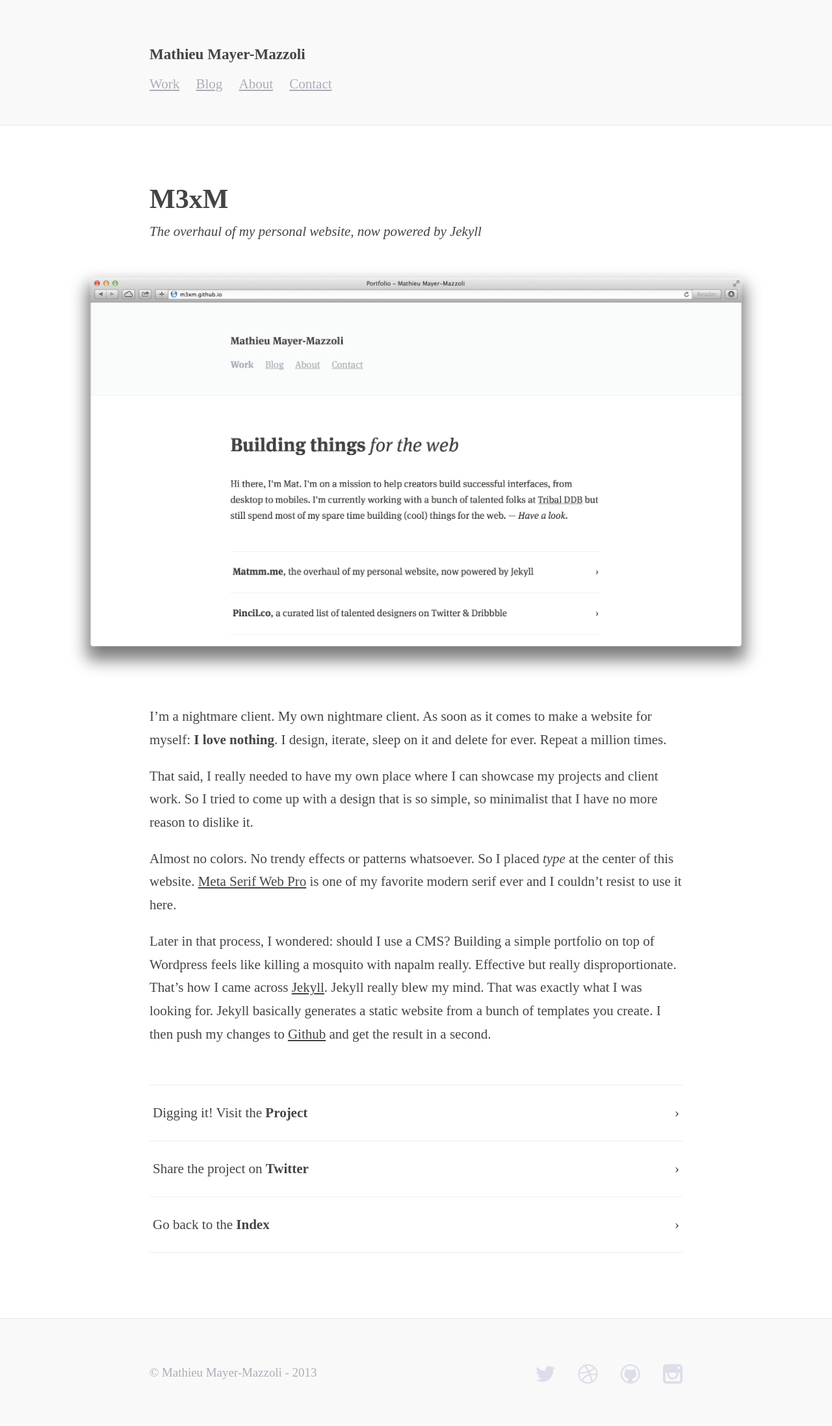
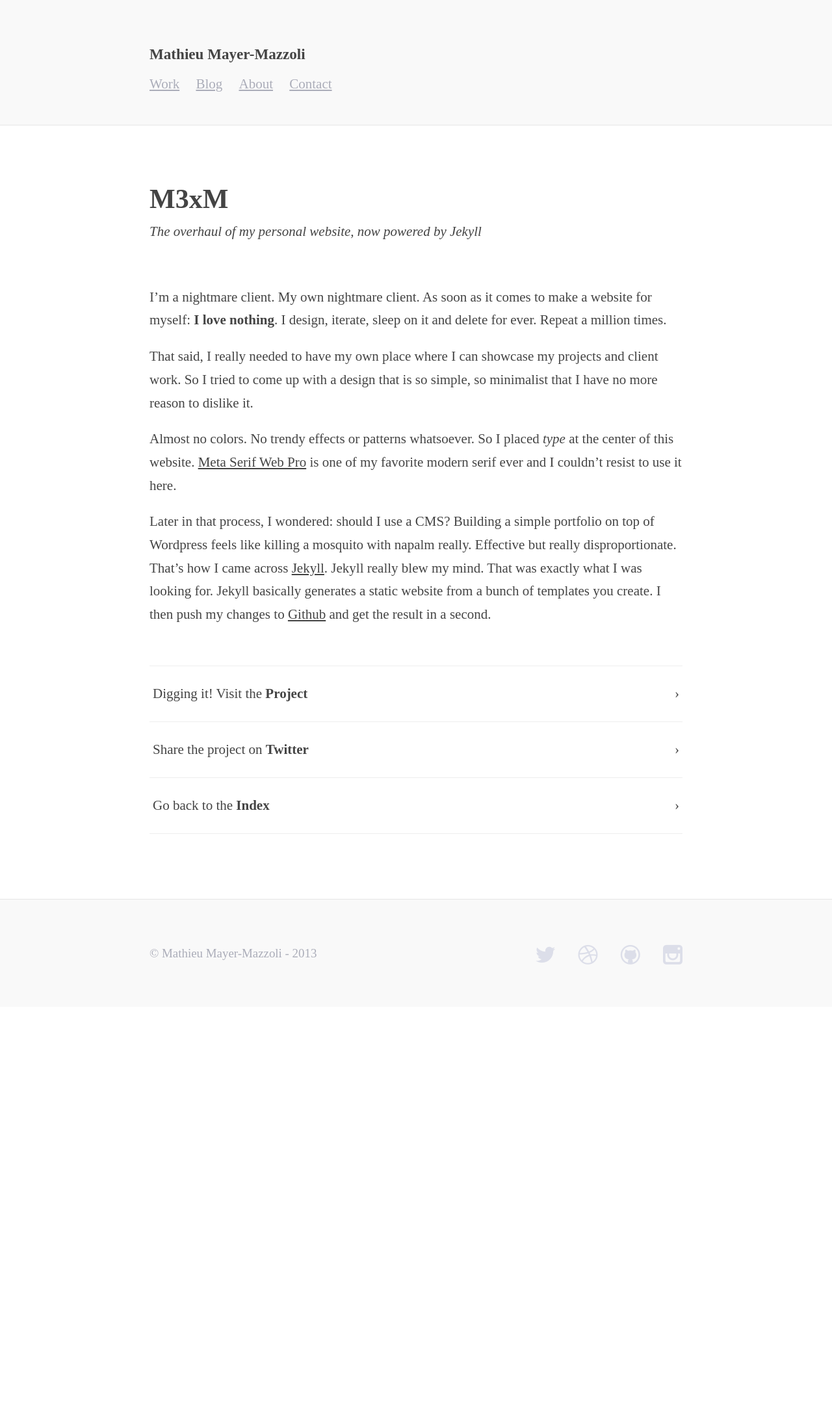
Before and after one commit to mx3m/mx3m.github.io, a Jekyll site: the page built from _posts/2013-10-24-m3xm.markdown, in a window 1280 px wide. Shown: the whole page at 65% size. Built offline with Jekyll 4.4.1, drawn with Linux system fonts in a browser that asks for light colours; nearby versions of some CDN libraries; Markdown is read by kramdown in place of the engine named in the settings; after the commit the page ends 1549 px from its top, so only the background shows below that.

Commit message:
Removed screenshot from personal post

```diff
--- a/_posts/2013-10-24-m3xm.markdown
+++ b/_posts/2013-10-24-m3xm.markdown
@@ -4,7 +4,6 @@ title:  "M3xM"
 date:   2013-10-24 15:46:59
 categories: work
 excerpt: " the overhaul of my personal website, now powered by Jekyll"
-image: /assets/img/matmm-img.png
 workURL: http://m3xm.github.io
 ---
 
```
Also changed, not shown: assets/img/matmm-img.png (deleted), 2 other files.
